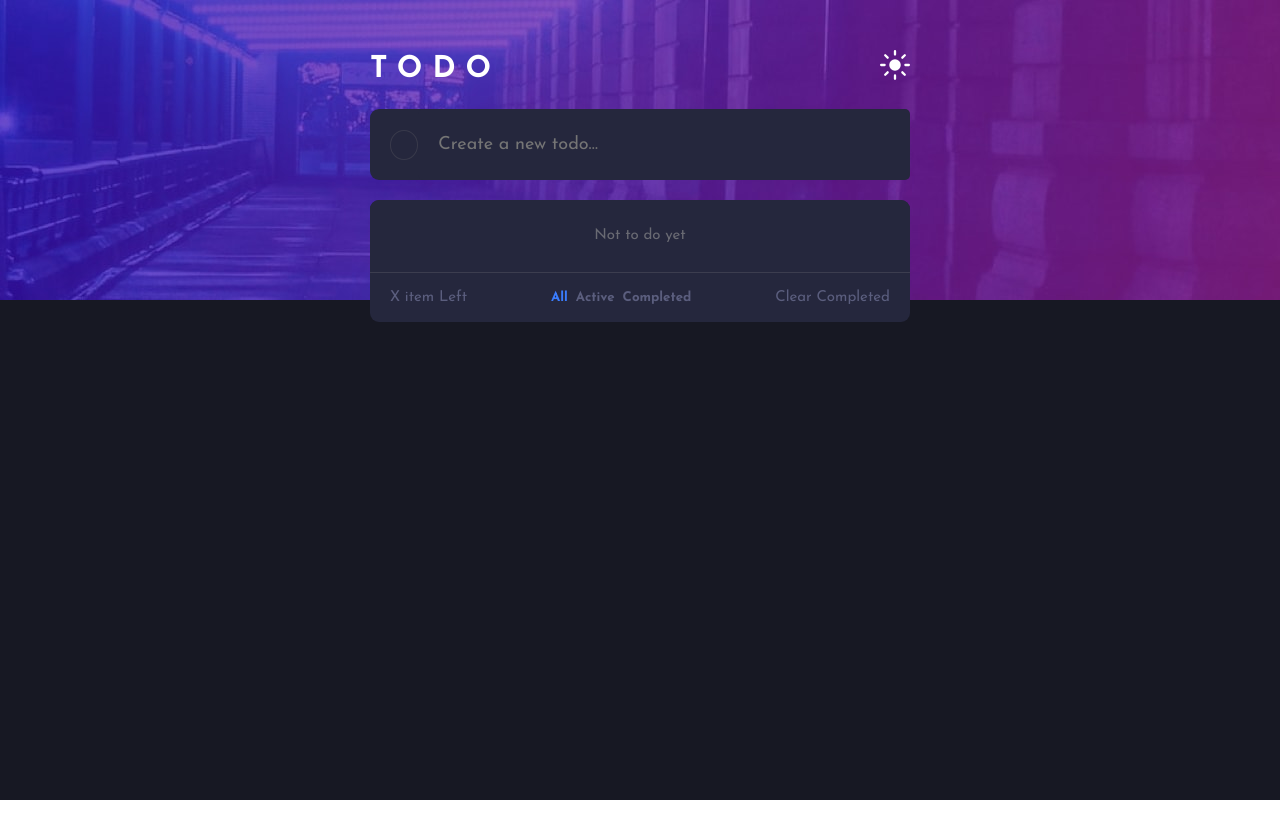
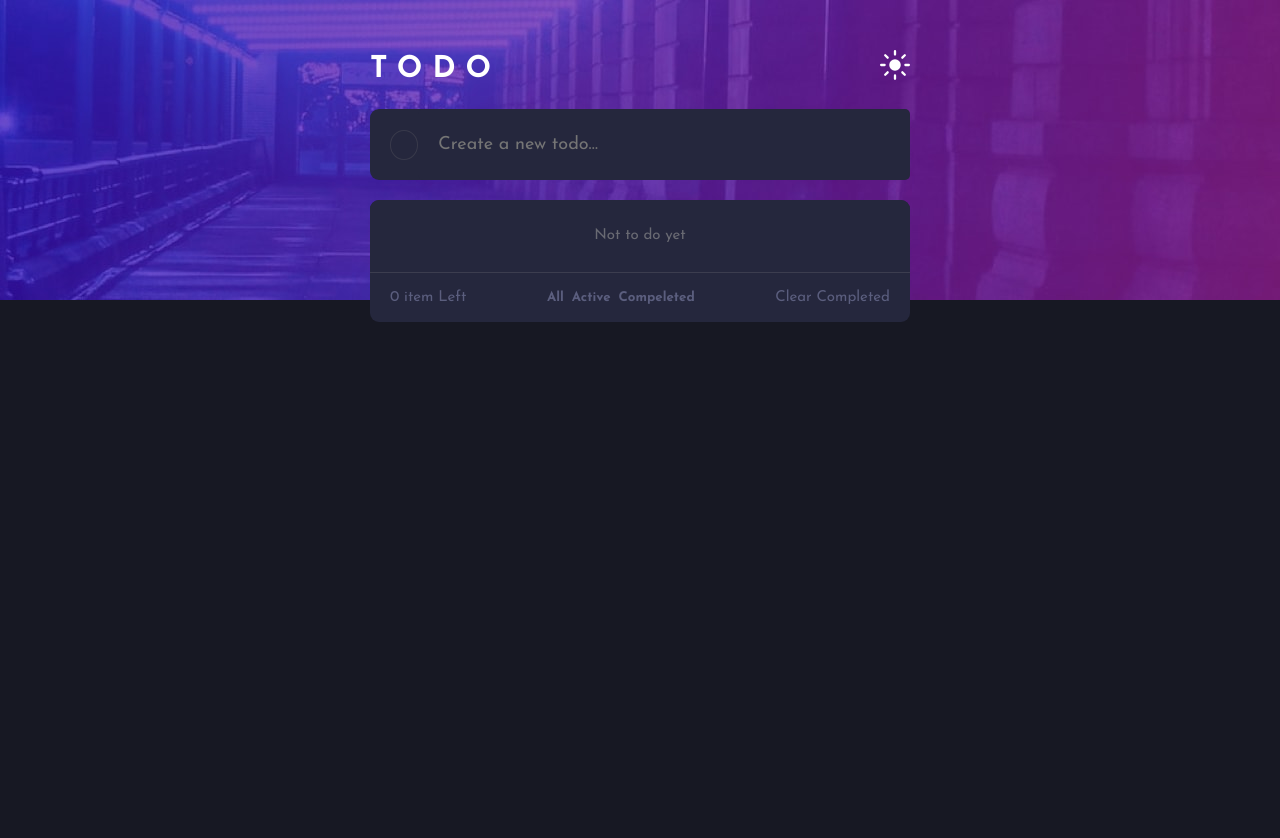
Before and after one commit to itsnooshin/Todo-list-React, a React (Vite) app: page / in a window 1280 px wide. Shown: the top 838 px of the page. Before the commit the page ends 800 px from the top, so only its background shows below. Built offline with nearby package versions, Linux system fonts and the light colour scheme.

Commit message:
delete the extra file

```diff
--- a/src/App.jsx
+++ b/src/App.jsx
@@ -1,17 +1,64 @@
-import { useState } from "react";
+import { useEffect, useState } from "react";
 
 function App() {
   const [items, setItems] = useState("");
   const [List, setList] = useState([]);
+  const [activeRange, setActiveRange] = useState(0);
+  const [filteredList, setFilteredList] = useState("all");
+  const [activeItems, setActiveItems] = useState([]);
+
+  const updateFilter = (newFilter) => {
+    setFilteredList(newFilter);
+  };
+  function handleFilterChange(NewFilter) {
+    if (NewFilter === "complete") {
+      updateFilter(NewFilter);
+
+      // setList(List.filter((item) => item.isChecked === true));
+      console.log(List.filter((item) => item.isChecked === true));
+       // useEffect(() =>{
+  //   setActiveItems(List.filter((item) => !item.isChecked));
+  // },[filteredList , List]);
+    } else if (NewFilter === "active") {
+      updateFilter(NewFilter);
+
+      // setList(List.filter((item) => item.isChecked === false));
+    } else {
+      updateFilter(NewFilter);
+    }
+  }
+
   function handleChange(e) {
     setItems(e.target.value);
   }
   function handleSubmit(e) {
     e.preventDefault();
-    setList([...List, { items: items }]);
-
+    setList([
+      ...List,
+      {
+        items: items,
+        id: Date.now(),
+        isChecked: false,
+      },
+    ]);
     setItems("");
   }
+
+  function handleToggleItems(id) {
+    setList(
+      List.map((item) =>
+        item.id === id ? { ...item, isChecked: !item.isChecked } : item
+      )
+    );
+  }
+
+  const itemChecked = List.filter((item) => item.isChecked).length;
+  const itemtotal = List.length;
+  const totalCalcuate = itemtotal - itemChecked;
+
+  // useEffect(() =>{
+  //   setActiveItems(List.filter((item) => !item.isChecked));
+  // },[filteredList , List]);
 
   return (
     <>
@@ -22,8 +69,19 @@ function App() {
           handleChange={handleChange}
           handleSubmit={handleSubmit}
         />
-        <ListItems List={List} items={items}>
-          <Footer />
+        <ListItems
+          List={List}
+          items={items}
+          handleToggleItems={handleToggleItems}
+        >
+          <Footer
+            items={List}
+            itemChecked={totalCalcuate}
+            activeRange={activeRange}
+            setActiveRange={setActiveRange}
+            List={List}
+            handleFilterChange={handleFilterChange}
+          />
         </ListItems>
       </Main>
     </>
@@ -59,20 +117,52 @@ function AddListInput({ items, handleChange, handleSubmit }) {
     </form>
   );
 }
-function ListItems({ children, List, items }) {
+
+function Footer({ itemChecked, handleFilterChange }) {
   return (
-    < >
+    <div className="footer">
+      <span className="item-left">{itemChecked} item Left</span>
+      <div className="button-filter">
+        <button
+          className="btn btn-footer"
+          onClick={() => handleFilterChange("all")}
+        >
+          All
+        </button>
+        <button
+          className="btn btn-footer"
+          onClick={() => handleFilterChange("active")}
+        >
+          Active{" "}
+        </button>
+        <button
+          className="btn btn-footer"
+          onClick={() => handleFilterChange("complete")}
+        >
+          Compeleted
+        </button>
+      </div>
+      <button className="btn btn-clear">Clear Completed</button>
+    </div>
+  );
+}
+
+function ListItems({ children, List, handleToggleItems }) {
+  return (
+    <>
       <ul className="Lists">
-        {/* <li className="listItems">
-          <input type="checkbox" />
-          {List}
-        </li> */}
         {List.length === 0 ? (
-          <li className="NotTodo"> Not to do yet </li>
+          <p className="NotTodo"> Not to do yet </p>
         ) : (
           List.map((list, i) => (
             <li className="listItems" key={i}>
-             <input type="checkbox" /> {list.items}
+              <div className="inputs" id={i}>
+                <input
+                  type="checkbox"
+                  onChange={() => handleToggleItems(list.id)}
+                />
+                <p className={list.isChecked ? "checked" : ""}>{list.items}</p>
+              </div>
             </li>
           ))
         )}
@@ -82,18 +172,4 @@ function ListItems({ children, List, items }) {
   );
 }
 
-function Footer() {
-  return (
-    <div className="footer">
-      <span className="item-left">X item Left</span>
-      <div className="button-filter">
-        <button className="btn btn-footer active">All</button>
-        <button className="btn btn-footer">Active</button>
-        <button className="btn btn-footer">Completed</button>
-      </div>
-      <button className="btn  btn-clear">Clear Completed</button>
-    </div>
-  );
-}
-
 export default App;
--- a/src/index.css
+++ b/src/index.css
@@ -18,6 +18,7 @@ body {
   font-family: "Josefin Sans", sans-serif;
   line-height: 1.3;
   font-weight: 400;
+  background-color: #171823;
 }
 
 .main-content {
@@ -26,6 +27,7 @@ body {
   height: 100vh;
   width: 100%;
   background-repeat: no-repeat;
+  margin-bottom: 20rem;
 }
 .header h1 {
   color: #fff;
@@ -79,8 +81,8 @@ body {
 .Lists {
   margin-top: 2rem;
   background-color: #25273d;
-     border-top-right-radius: 9px;
-   border-top-left-radius: 9px;
+  border-top-right-radius: 9px;
+  border-top-left-radius: 9px;
 }
 
 .listItems {
@@ -90,6 +92,15 @@ body {
   border-bottom: 1px solid rgba(151, 151, 151, 0.2);
   display: flex;
   gap: 9px;
+  align-items: center;
+}
+.listItems p {
+  padding-bottom: 0;
+}
+.inputs {
+  display: flex;
+  align-items: center;
+  gap: 8px;
 }
 .NotTodo {
   background-color: #25273d;
@@ -116,6 +127,7 @@ body {
   border: none;
   background-color: transparent;
   font-family: inherit;
+
 }
 .btn-footer {
   font-weight: 700;
@@ -125,8 +137,9 @@ body {
   display: flex;
   gap: 8px;
 }
-.btn-footer.active {
+.active {
   color: #3a7cfd;
+  border: none;
 }
 .item-left {
   font-size: 1.5rem;
@@ -135,3 +148,44 @@ body {
   color: #5b5e7e;
   font-size: 1.5rem;
 }
+.checked {
+  text-decoration: line-through;
+  color: #4d5067;
+}
+input[type="checkbox"] {
+  border: none;
+  background-color: transparent;
+  display: inline-block;
+  -webkit-appearance: none;
+  appearance: none;
+  width: 30px;
+  height: 30px;
+  font-size: 29px;
+  background-color: transparent;
+  border: 2px solid #4d5067;
+  border-radius: 50%;
+  position: relative;
+  cursor: pointer;
+}
+input[type="checkbox"]:checked {
+  background: linear-gradient(
+    135deg,
+    hsl(228, 100%, 67%) 10%,
+    hsla(280, 87%, 65%) 100%
+  );
+  border: none;
+}
+input[type="checkbox"]:checked::before {
+  content: "";
+  position: absolute;
+  background-image: url("./assets/icon-check.svg");
+  background-repeat: no-repeat;
+  top: 32%;
+  left: 30%;
+  width: 30px;
+  height: 30px;
+  background-size: 50%;
+}
+/* .btn-footer.active{
+  color: red;
+} */
```
Also changed, not shown: src/assets/Group 3.png (added).
